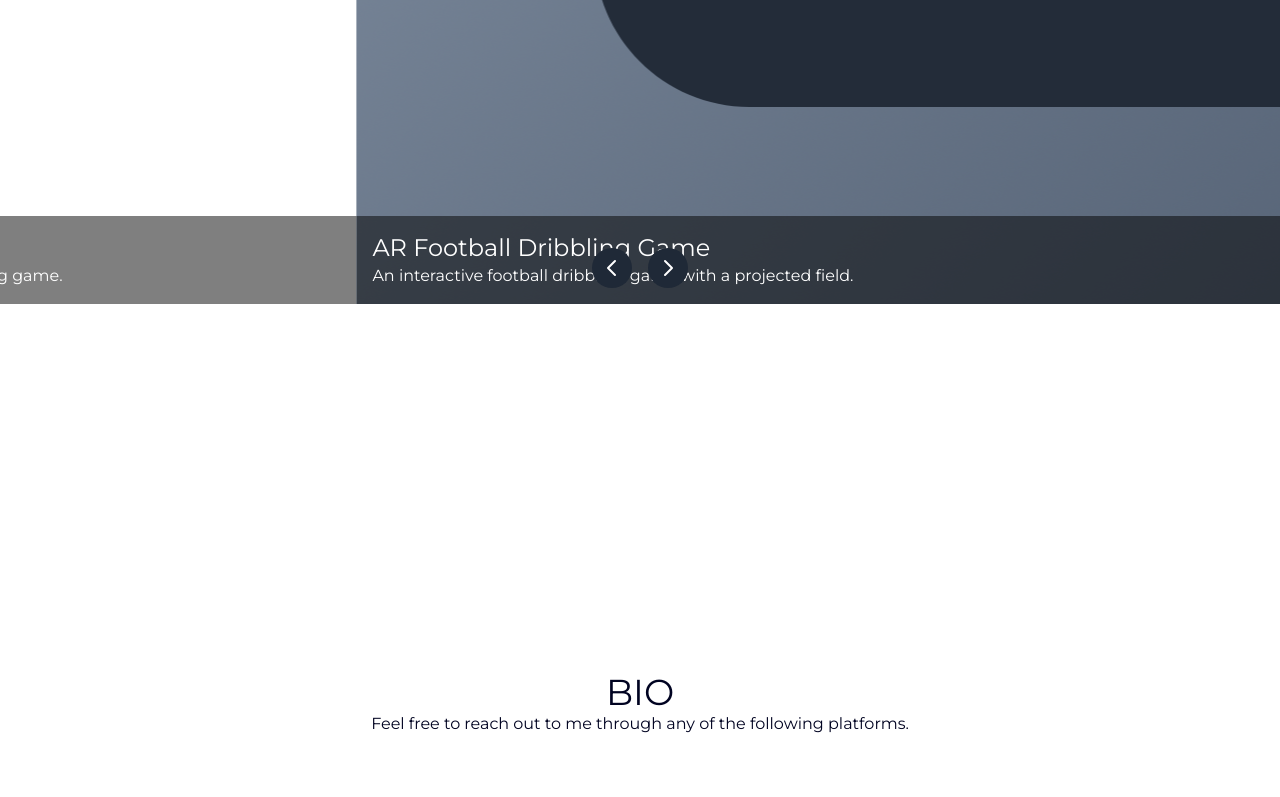
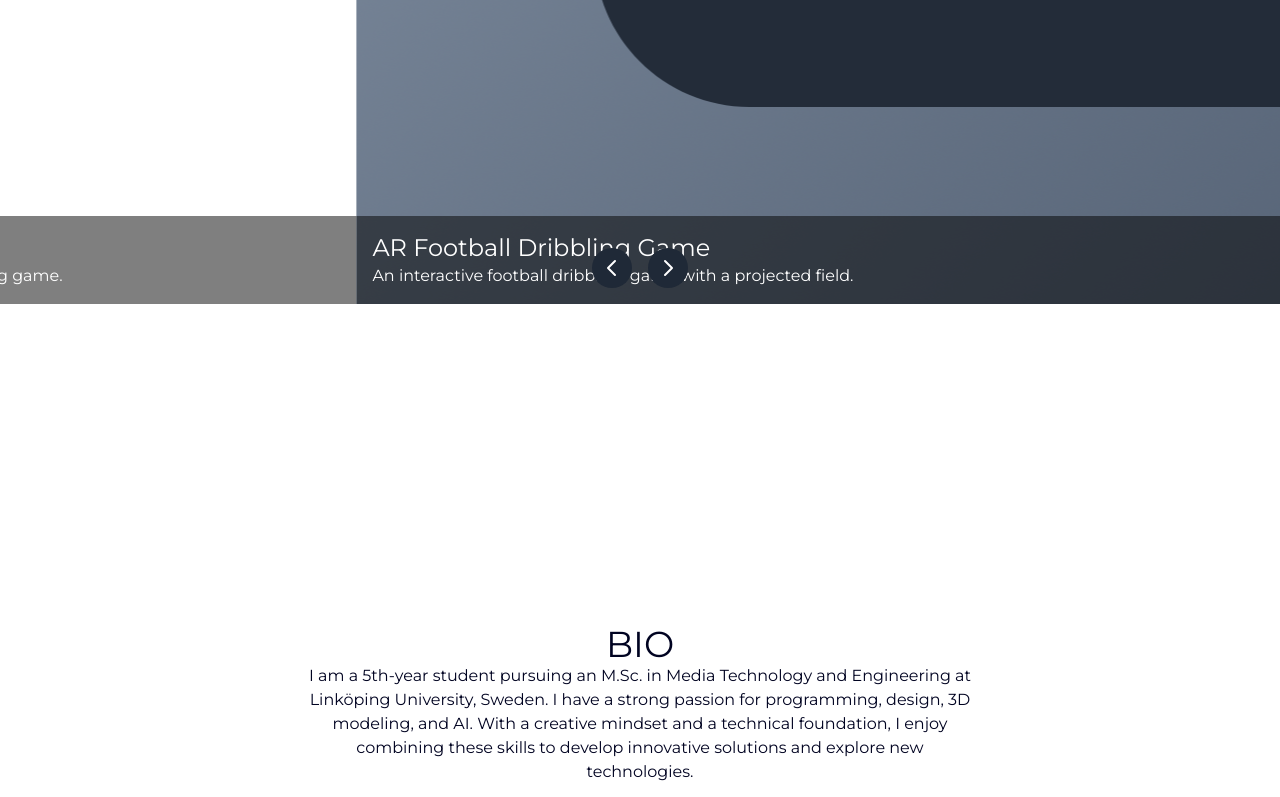
Before and after one commit to oskarandre/portfolio, a Next.js app in the folder portfolio/: page / in a window 1280 px wide. Shown: the part 2000-2797 px from the top of the page. Built offline with nearby package versions, Linux system fonts and the light colour scheme.

Commit message:
added bio

```diff
--- a/portfolio/app/page.tsx
+++ b/portfolio/app/page.tsx
@@ -78,7 +78,7 @@ export default function Home() {
           </Link>
         </div>
         <nav className="mt-2 flex ml-auto">
-          <a href="#project" onClick={() => handleClick("projects")} className={`mx-2 ${currentSection === "projects" ? "text-[var(--secondary-color)]" : ""}`}>PROJECTS</a>
+          <a href="#project" onClick={() => handleClick("projects")} className={`mx-2 ${currentSection === "projects" ? "text-[var(--secondary-color)]" : ""}`}>WORK</a>
           <a href="#bio" onClick={() => handleClick("bio")} className={`mx-2 ${currentSection === "bio" ? "text-[var(--secondary-color)]" : ""}`}>BIO</a>
         </nav>
       </header>
@@ -106,7 +106,8 @@ export default function Home() {
       <section id="bio" className="min-h-screen flex flex-col items-center justify-center p-8 sm:p-0">
         <h2 className="text-4xl">BIO</h2>
         <p className="text-center max-w-2xl">
-          Feel free to reach out to me through any of the following platforms.
+        I am a 5th-year student pursuing an M.Sc. in Media Technology and Engineering at Linköping University, Sweden.
+        I have a strong passion for programming, design, 3D modeling, and AI. With a creative mindset and a technical foundation, I enjoy combining these skills to develop innovative solutions and explore new technologies.
         </p>
         {/* Add contact details here */}
       </section>
```
